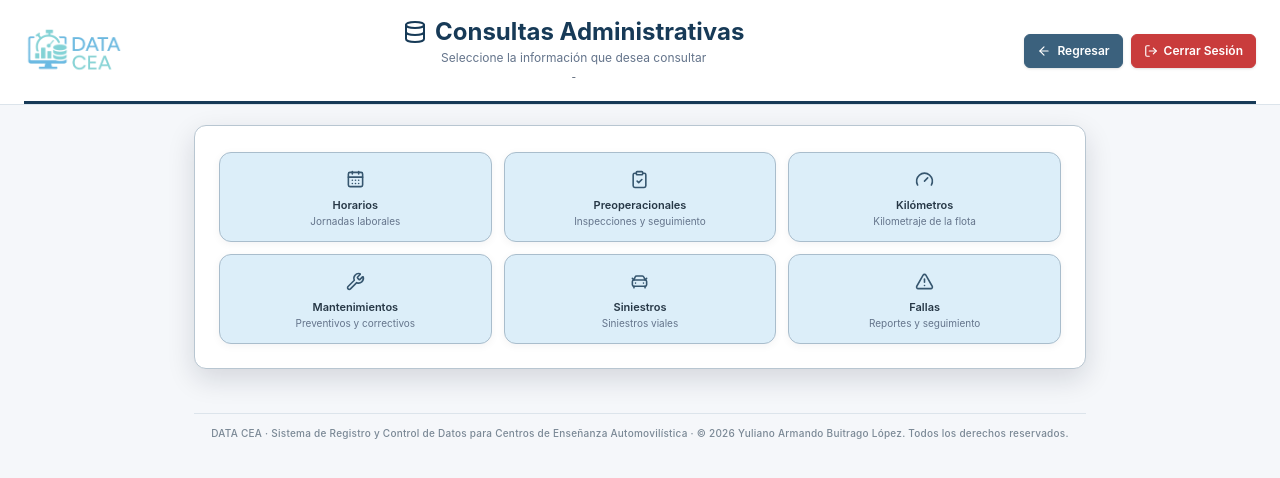
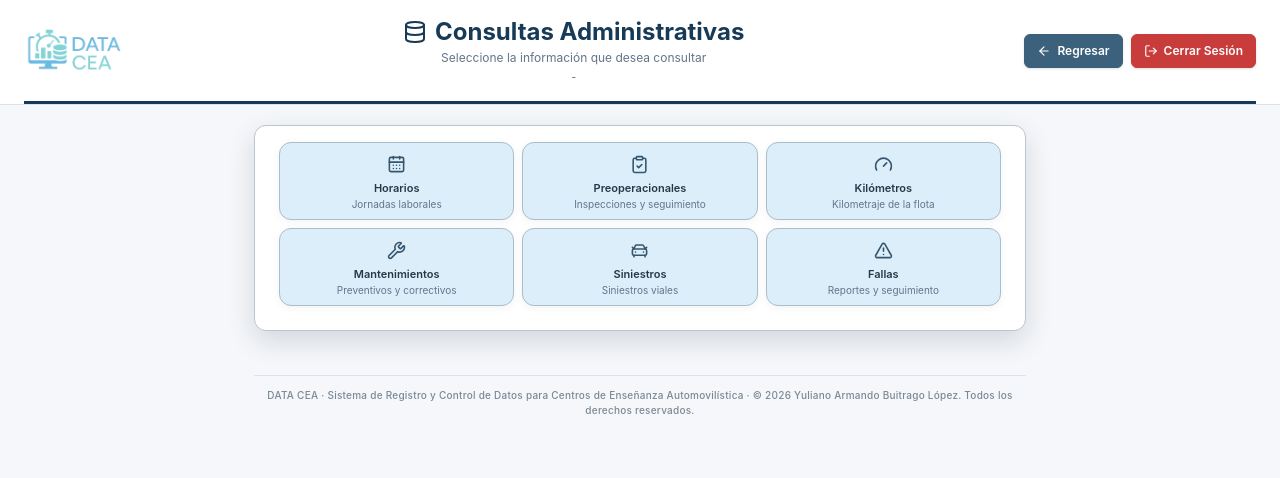
Before and after one commit to YulianoB/DATA-CEA, a Next.js app: page /admin/consultas in a window 1280 px wide. Shown: the top 478 px of the page. Built offline with nearby package versions, Linux system fonts and the light colour scheme; sample sign-in values are in the browser's storage.

Commit message:
style(consultas): compactar tarjetas y contenedor manteniendo pie institucional

```diff
--- a/app/admin/consultas/page.jsx
+++ b/app/admin/consultas/page.jsx
@@ -23,6 +23,7 @@ const GRUPOS_CONSULTAS = [
     id: 'consultas-administrativas',
     columnas: 3,
     compacta: true,
+    compactaAlta: true,
     opciones: [
       {
         id: 'horarios',
@@ -77,7 +78,7 @@ export default function ConsultasHomePage() {
       subtitulo="Seleccione la información que desea consultar"
       iconoTitulo={Database}
       grupos={GRUPOS_CONSULTAS}
-      anchoContenido="940px"
+      anchoContenido="820px"
       mostrarRegresar
       rutaRegreso="/admin"
       textoRegreso="Regresar"
```
